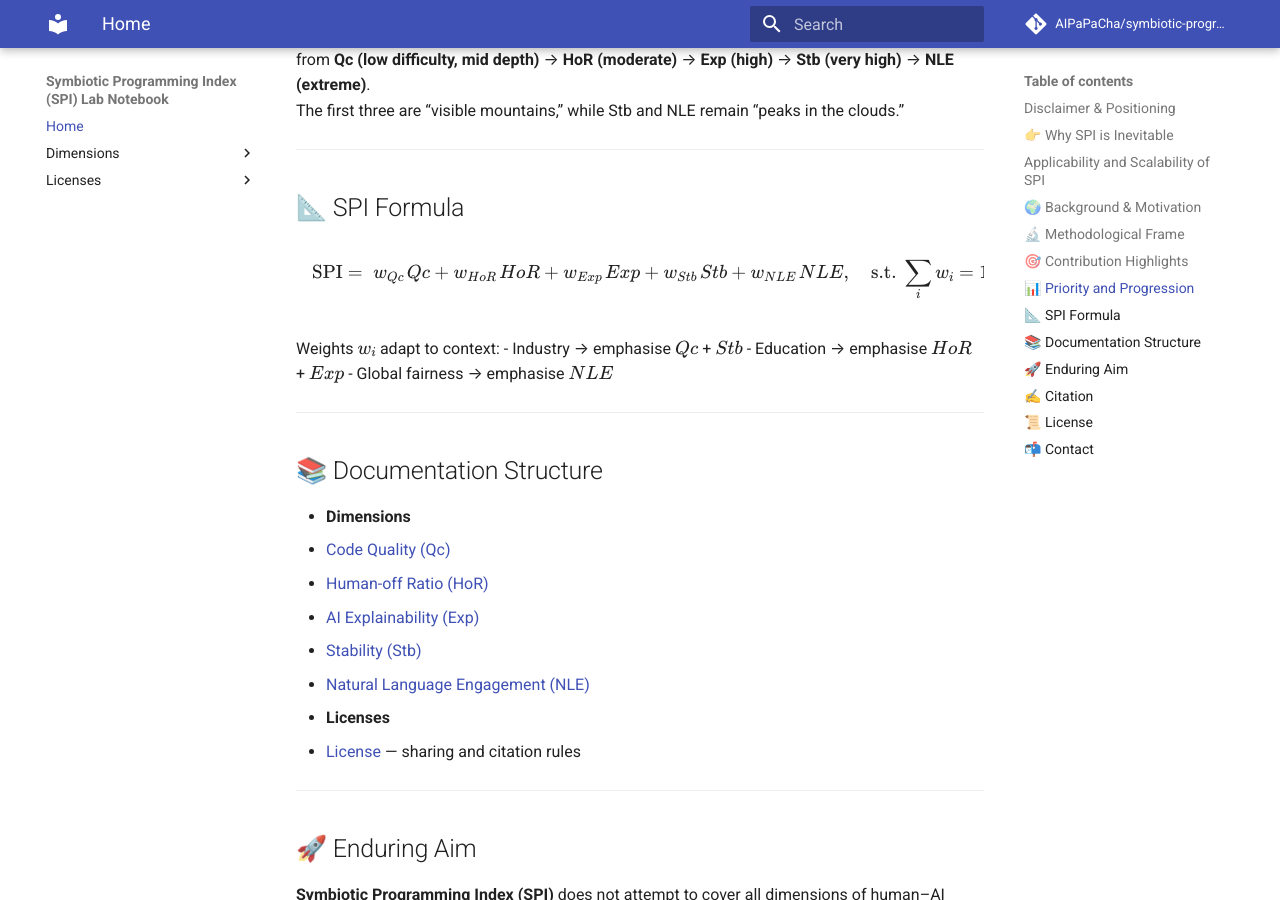
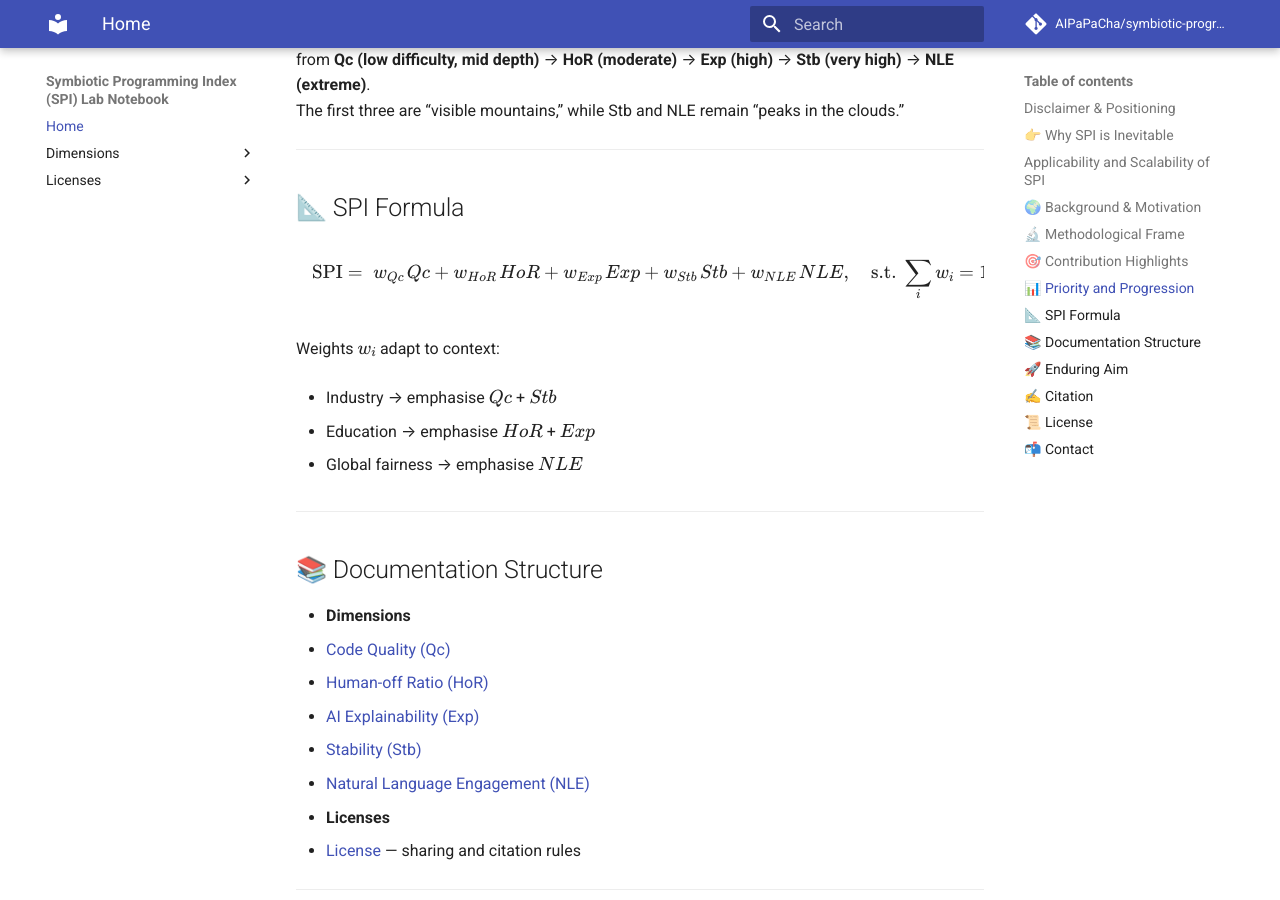
Before and after one commit to AIPaPaCha/symbiotic-programming-index, an MkDocs documentation site: the page built from docs/index.md, in a window 1280 px wide and 900 px high, scrolled down 5332 px. Built offline with MkDocs 1.6.1 and Material for MkDocs 9.7.7, drawn with Linux system fonts in a browser that asks for light colours; comment, search, counter and statistics services are not loaded.

Commit message:
fix formatting

```diff
--- a/docs/index.md
+++ b/docs/index.md
@@ -147,19 +147,20 @@ from **Qc (low difficulty, mid depth)** → **HoR (moderate)** → **Exp (high)*
 The first three are “visible mountains,” while Stb and NLE remain “peaks in the clouds.”
 
 ---
-
 ## 📐 SPI Formula
 
 $$
-\text{SPI}=\; w_{Qc}\,Qc + w_{HoR}\,HoR + w_{Exp}\,Exp + w_{Stb}\,Stb + w_{NLE}\,NLE,\quad
-\text{s.t. } \sum_i w_i = 1,\; w_i \ge 0
+\text{SPI}=\; w_{Qc}\,Qc + w_{HoR}\,HoR + w_{Exp}\,Exp + w_{Stb}\,Stb + w_{NLE}\,NLE,
+\quad \text{s.t. } \sum_i w_i = 1,\; w_i \ge 0
 $$
 
-Weights $w_i$ adapt to context:
-  - Industry → emphasise $Qc$ + $Stb$
-  - Education → emphasise $HoR$ + $Exp$
-  - Global fairness → emphasise $NLE$
+Weights \(w_i\) adapt to context:
 
+- Industry → emphasise \(Qc\) + \(Stb\)
+
+- Education → emphasise \(HoR\) + \(Exp\)
+
+- Global fairness → emphasise \(NLE\)
 
 ---
 
--- a/docs/javascripts/mathjax.js
+++ b/docs/javascripts/mathjax.js
@@ -1,11 +1,15 @@
+// docs/javascripts/mathjax.js
 window.MathJax = {
   tex: {
+    // 为了避免与货币/普通美元符号冲突，推荐关闭 $...$ 行内写法
     inlineMath: [["\\(", "\\)"], ["$", "$"]],
+    // 块级支持两种：\[...\] 和 $$...$$
     displayMath: [["\\[", "\\]"], ["$$", "$$"]],
     processEscapes: true,
     tags: "none"
   },
   options: {
+    // 不在代码块等标签中渲染
     skipHtmlTags: ["script", "noscript", "style", "textarea", "pre", "code"]
   }
 };
```
Lines whose indentation alone changed are shown as unchanged.
